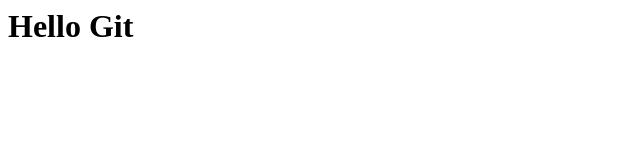
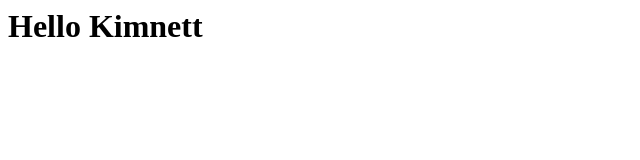
Before and after one commit to kimnett-team/web-test, a plain HTML site: page index2.html in a window 1280 px wide. Shown: the whole page, without its empty margins (0-640 px from the left). Drawn offline with Linux system fonts and the light colour scheme.

Commit message:
change text

```diff
--- a/index2.html
+++ b/index2.html
@@ -4,7 +4,7 @@
 </head>
 <body>
 	<header>
-		<h1>Hello Git</h1>
+		<h1>Hello Kimnett</h1>
 	</header>
 </body>
 </html>
```
